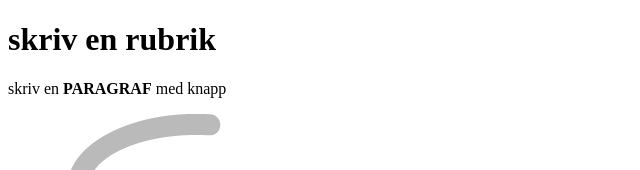
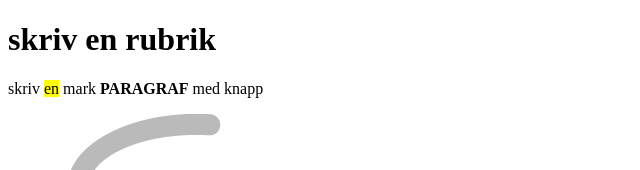
Before and after one commit to CyberMatsWahlberg/webbutveckling, a plain HTML site: page index.html in a window 1280 px wide. Shown: the top 170 px of the page, without its empty margins (0-640 px from the left). Drawn offline with Linux system fonts and the light colour scheme.

Commit message:
Update index.html

```diff
--- a/index.html
+++ b/index.html
@@ -6,7 +6,7 @@
 </head>
 <body>
 	<h1>skriv en rubrik</h1>
-	<p>skriv en <b>PARAGRAF</b> med knapp</p>
+	<p>skriv <mark>en</mark> mark <b>PARAGRAF</b> med knapp</p>
 	<img src="images/bild.jpg" alt="bild">
 	<button>click me</button>
 
```
